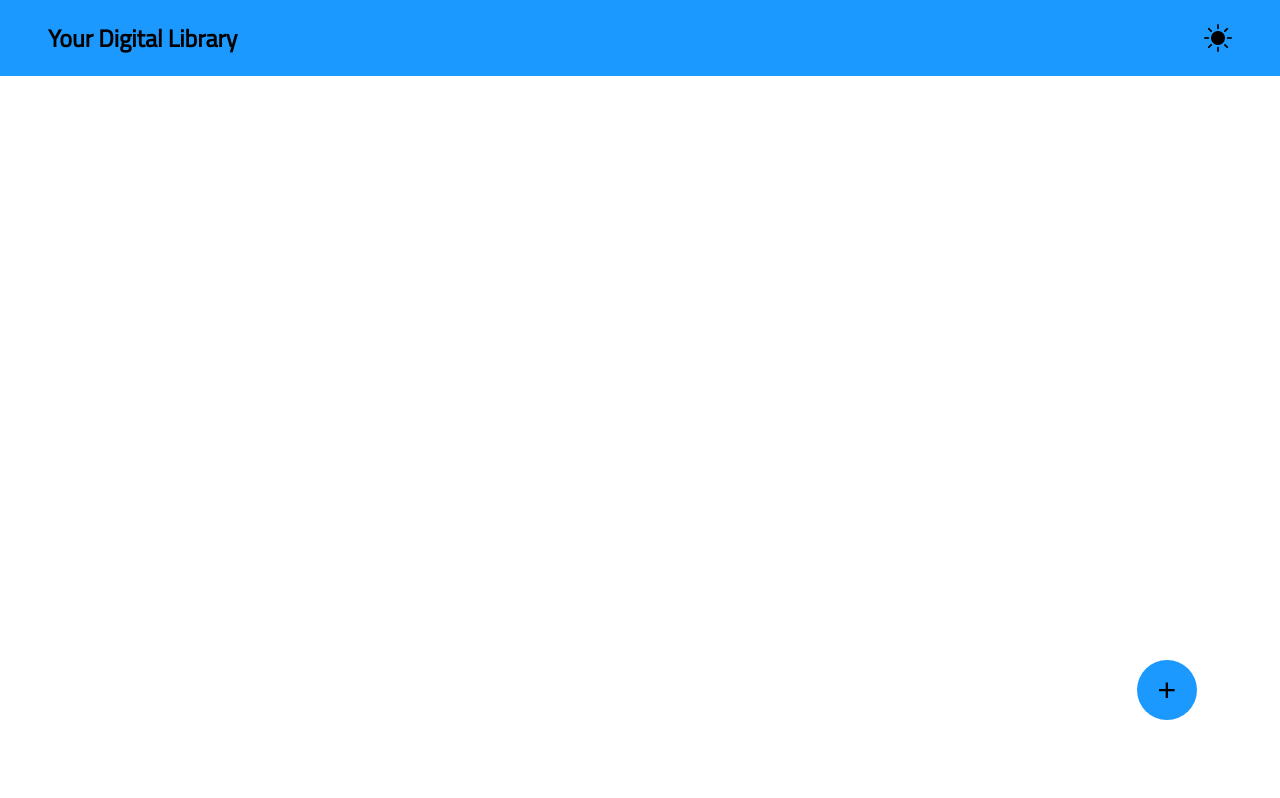
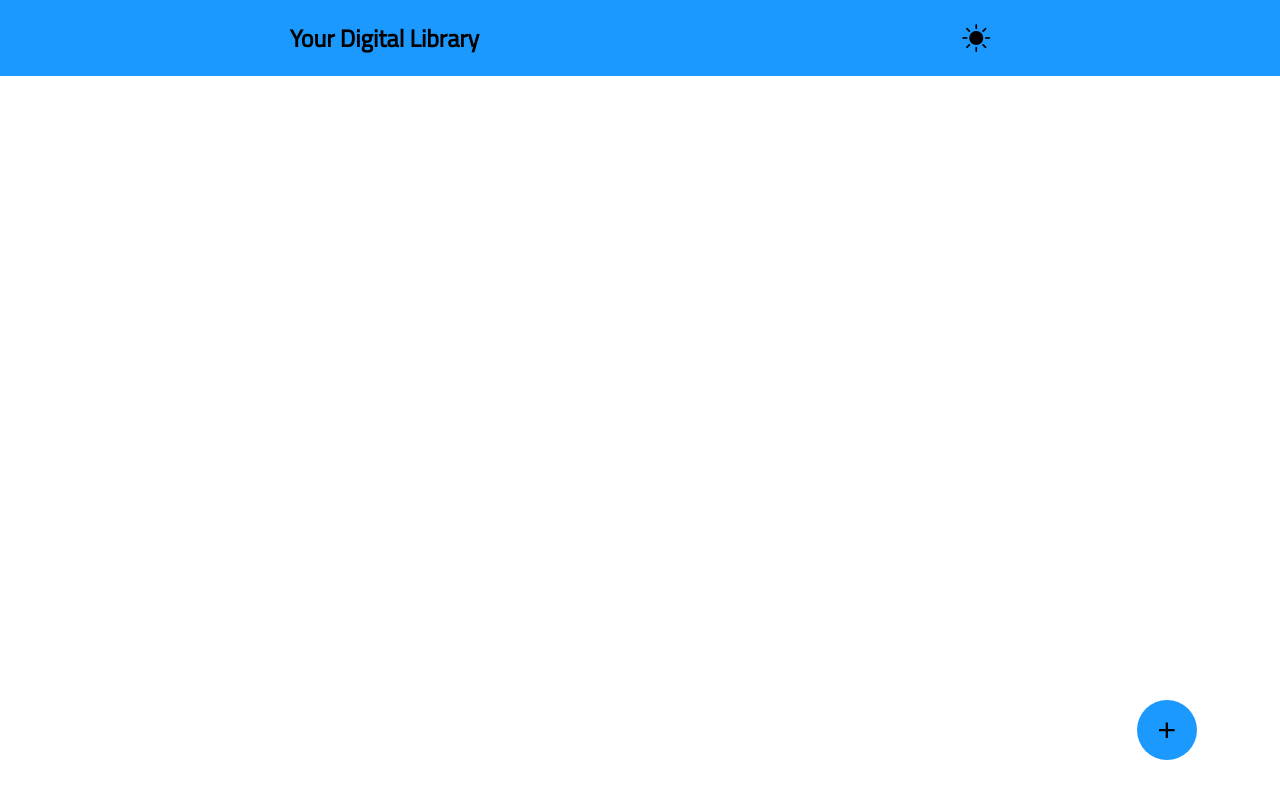
Before and after one commit to curveservices/Library, a plain HTML site: page index.html in a window 1280 px wide. Drawn offline with nearby package versions, Linux system fonts and the light colour scheme.

```diff
--- a/styles.css
+++ b/styles.css
@@ -37,7 +37,7 @@
 
 header {
     display: flex;
-    justify-content: space-between;
+    justify-content: space-around;
     align-items: center;
     width: 100%;
     background: var(--header-dodger-blue);
@@ -67,7 +67,7 @@
     background-color: var(--header-dodger-blue);
     transition: 1.5s ease;
     position: fixed;
-    bottom: 10%;
+    bottom: 5%;
     right: 6.5%;
 }
 
```
